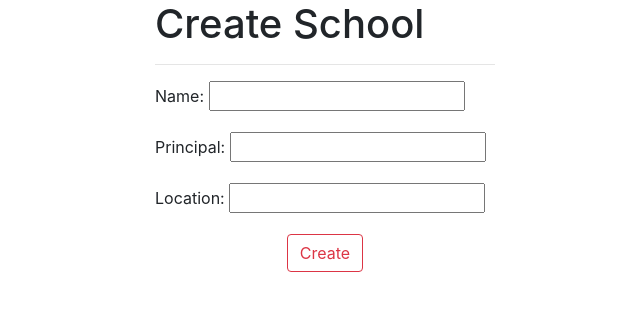
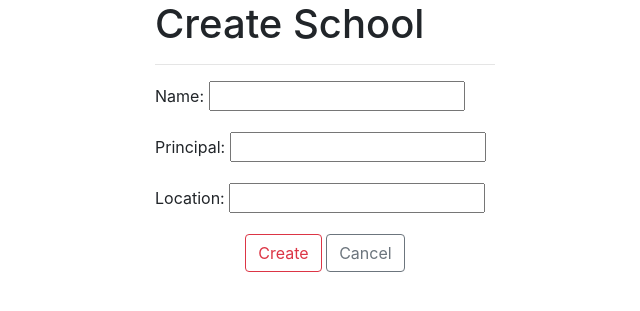
Before and after one commit to JaworskiAleksander/hello_world, a Django app: page /basic_app/create/ in a window 1280 px wide. Shown: the part 56-367 px from the top of the page, without its empty margins (315-955 px from the left). Run offline with Django 3.2, Linux system fonts and the light colour scheme; some libraries are stand-ins or nearby versions.

Commit message:
added button to cancel any changes, redirects to school detail iew

```diff
--- a/hello_world_CBV/basic_app/templates/basic_app/school_form.html
+++ b/hello_world_CBV/basic_app/templates/basic_app/school_form.html
@@ -21,6 +21,7 @@
                     <button type="submit"
                     value="{% if not form.instance.pk %}Create{% else %}Update{% endif%}"
                     class="btn btn-outline-danger">{% if not form.instance.pk %}Create{% else %}Update{% endif%}</button>
+                    <a href="{% url 'basic_app:detail' pk=school.id %}" class="btn btn-outline-secondary">Cancel</a>
                 </div>
             </form>
         </div>
```
